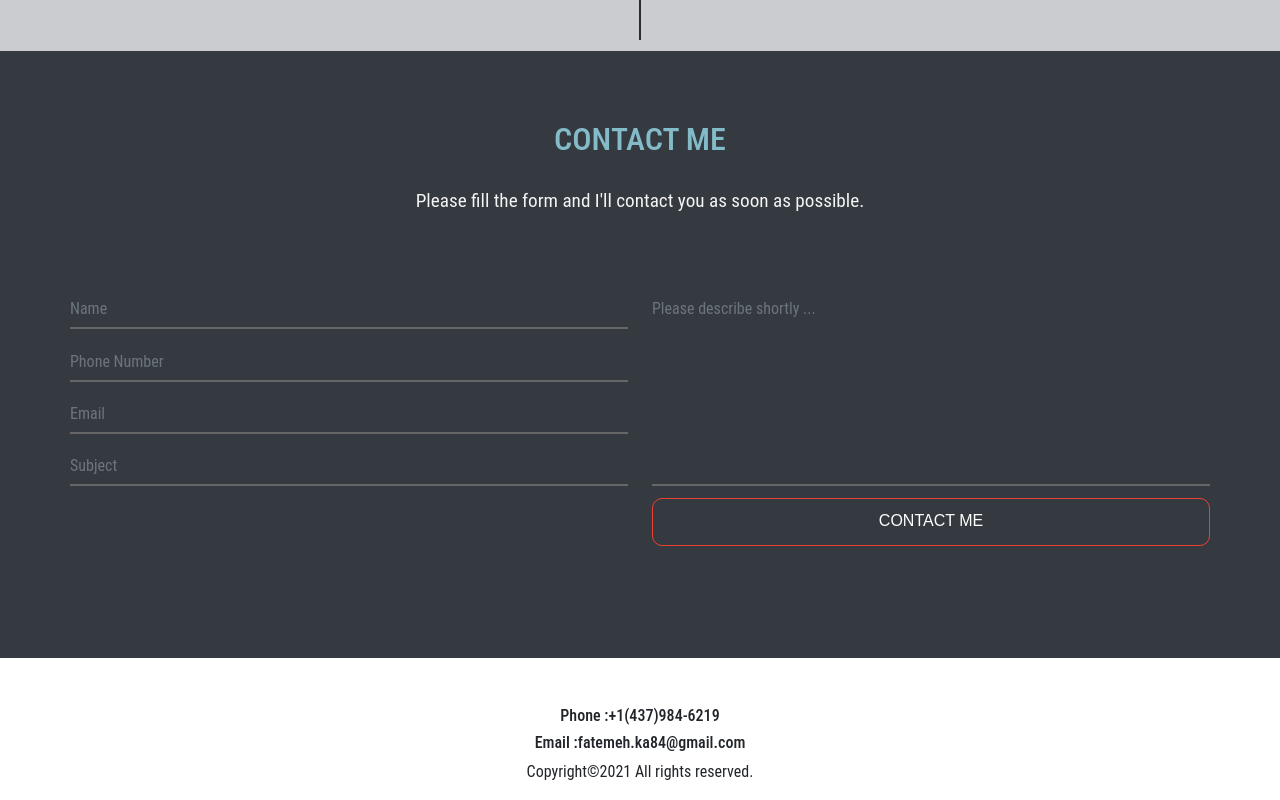
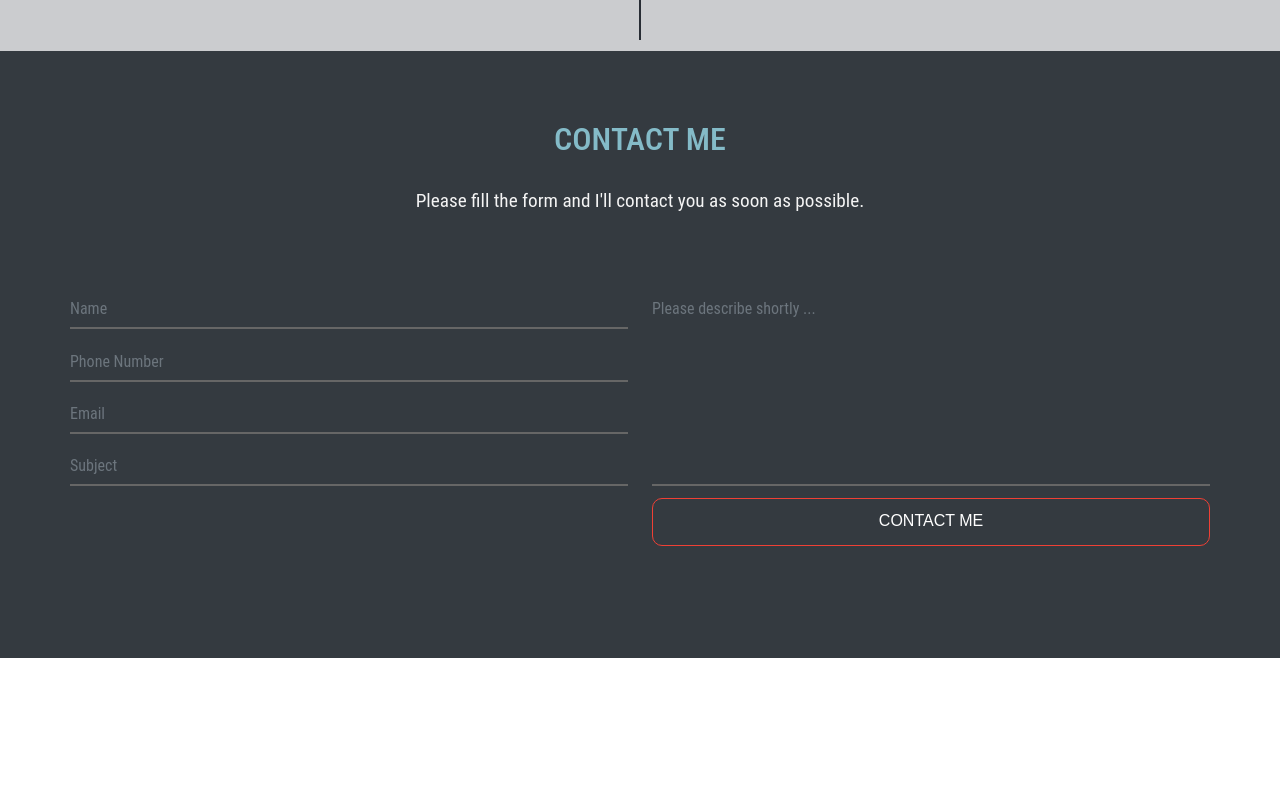
Before and after one commit to fatemeh-fk/Portfolio, a React (Create React App) app: page / in a window 1280 px wide. Shown: the part 5206-6006 px from the top of the page. After the commit the page ends 5864 px from the top, so only its background shows below. Built offline with nearby package versions, Linux system fonts and the light colour scheme.

Commit message:
updated  footer section

```diff
--- a/src/App.js
+++ b/src/App.js
@@ -23,7 +23,7 @@ import Education from "./components/Education";
 import Project from "./components/Project";
 //import Gallery from "./components/Gallery";
 import Contacts from "./components/Contact";
-import Footer from "./components/Footer";
+//import Footer from "./components/Footer";
 function App() {
   return (
  <>
@@ -65,7 +65,7 @@ function App() {
 
  { /*<Gallery />*/}
   <Contacts />
-  <Footer />
+ {/* <Footer />*/}
 </>
   );
 }
--- a/src/components/Footer.js
+++ b/src/components/Footer.js
@@ -10,8 +10,8 @@ const Footer = () => {
                <div className="col text-center pt-5">
                  {/**   <img class="d-inline-block alig-top"src={logofooter}></img>*/}
                    {/* <p> Phone: 4168302729</p> */}
-                   <h6>Phone :+1(437)984-6219</h6>
-                   <h6>Email :fatemeh.ka84@gmail.com</h6>
+                   <h6>Phone :</h6>
+                   <h6>Email :</h6>
                </div>
                {/* <div className="col-lg-4 col-md-6 col-sm-6">
 
```
